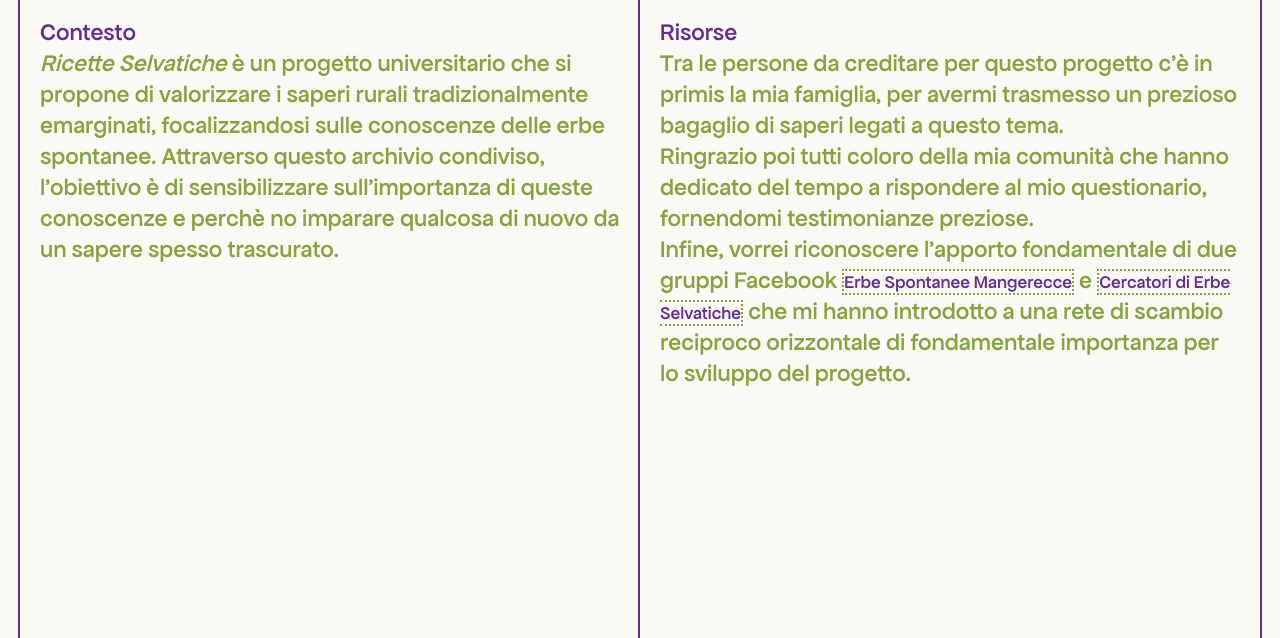
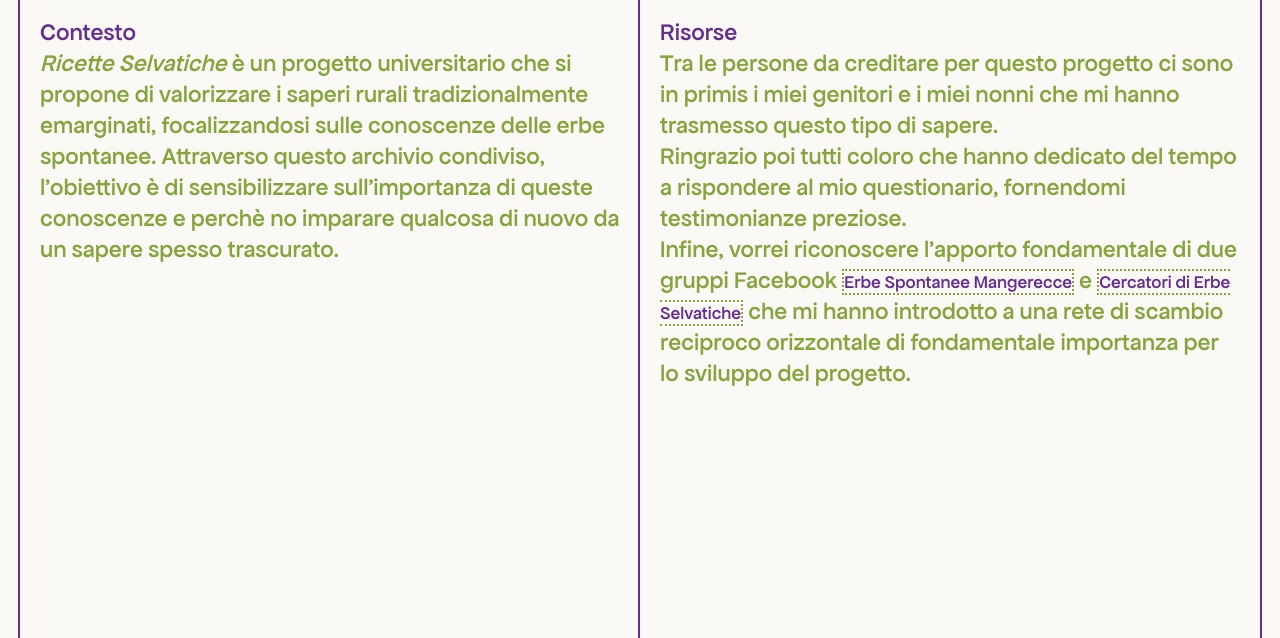
Before and after one commit to ChiaraBergese2/ChiaraBergese2.github.io, a plain HTML site: page about.html in a window 1280 px wide. Shown: the part 162-800 px from the top of the page. Drawn offline with Linux system fonts and the light colour scheme.

Commit message:
chNGES OF ABOut

```diff
--- a/about.html
+++ b/about.html
@@ -18,8 +18,8 @@
     </a>
     <a class="large" id="">
         <p2>Risorse<br></p2>
-        <p1>Tra le persone da creditare per questo progetto c’è in primis la mia famiglia, per avermi trasmesso un prezioso bagaglio di saperi legati a questo tema.<br>
-          Ringrazio poi tutti coloro della mia comunità che hanno dedicato del tempo a rispondere al mio questionario, fornendomi testimonianze preziose.<br>
+        <p1>Tra le persone da creditare per questo progetto ci sono in primis i miei genitori e i miei nonni che mi hanno trasmesso questo tipo di sapere.<br>
+          Ringrazio poi tutti coloro che hanno dedicato del tempo a rispondere al mio questionario, fornendomi testimonianze preziose.<br>
           Infine, vorrei riconoscere l'apporto fondamentale di due gruppi Facebook
           <p3>Erbe Spontanee Mangerecce</p3> e <p3>Cercatori di Erbe Selvatiche</p3>
           che mi hanno introdotto a una rete di scambio reciproco orizzontale di fondamentale importanza per lo sviluppo del progetto.<br></p1>
```
